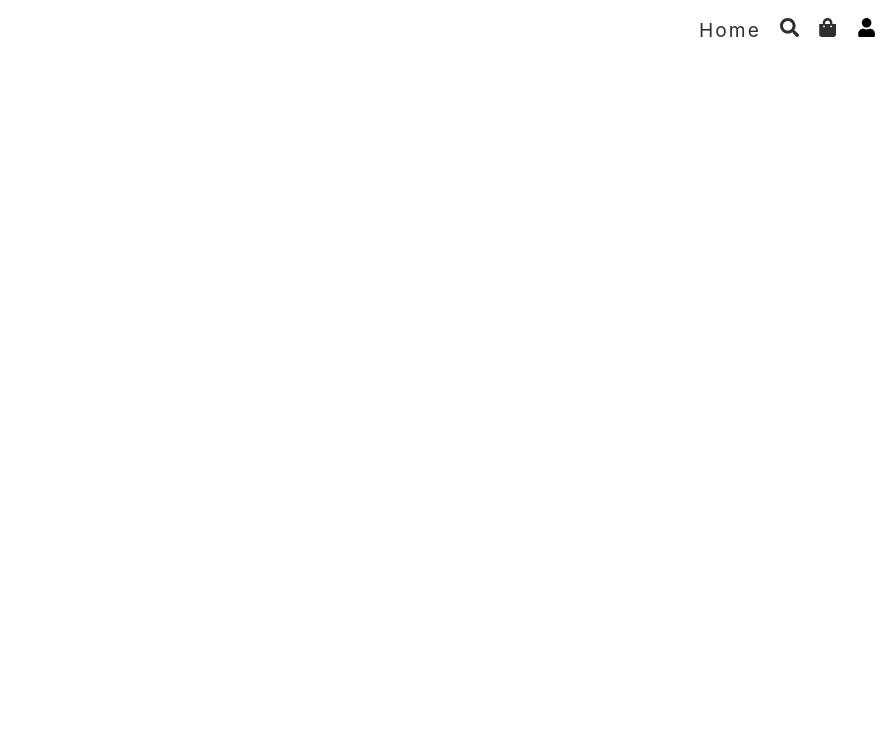
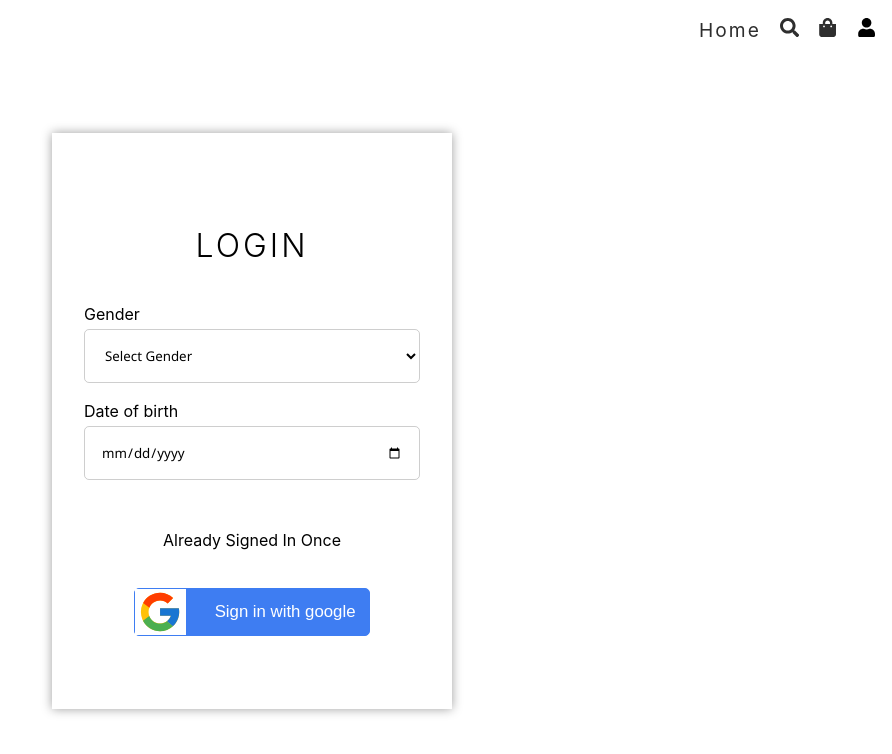
Before and after one commit to TheMikeKaisen/Eco, a React (Vite) app in the folder eco-frontend/: page /login in a window 1280 px wide. Before the commit this address had no page. Shown: the top 754 px of the page, without its empty margins (388-1280 px from the left). Built offline with nearby package versions, Linux system fonts and the light colour scheme.

Commit message:
complete login ui

```diff
--- a/eco-frontend/src/App.tsx
+++ b/eco-frontend/src/App.tsx
@@ -8,6 +8,7 @@
 const Search = lazy(() => import("./pages/Search"));
 const Cart = lazy(() => import("./pages/Cart"));
 const Shipping = lazy(() => import("./pages/Shipping"));
+const Login = lazy(() => import("./pages/login"));
 
 // admin dashboards
 const Dashboard = lazy(() => import("./pages/admin/dashboard"));
@@ -39,6 +40,11 @@
           <Route path="/" element={<Home />} />
           <Route path="/search" element={<Search />} />
           <Route path="/cart" element={<Cart />} />
+
+
+          {/* login route */}
+          <Route path="/login" element={<Login />} />
+
 
 
           {/* Logged in user routes. */}
--- /dev/null
+++ b/eco-frontend/src/pages/Login.tsx
@@ -0,0 +1,41 @@
+import React, { useState } from "react";
+import { FcGoogle } from "react-icons/fc";
+
+const Login = () => {
+  const [gender, setGender] = useState<string>("");
+  const [date, setDate] = useState<string>("");
+  return (
+    <div className="login">
+      <main>
+        <h1 className="heading">Login</h1>
+
+        <div>
+          <label htmlFor="">Gender</label>
+          <select value={gender} onChange={(e) => setGender(e.target.value)}>
+            <option value="">Select Gender</option>
+            <option value="">Male</option>
+            <option value="">Female</option>
+          </select>
+        </div>
+
+        <div>
+          <label htmlFor="">Date of birth</label>
+          <input
+            type="date"
+            value={date}
+            onChange={(e) => setDate(e.target.value)}
+          />
+        </div>
+
+        <div>
+            <p>Already Signed In Once</p>
+            <button>
+                <FcGoogle /><span>Sign in with google</span>
+            </button>
+        </div>
+      </main>
+    </div>
+  );
+};
+
+export default Login;
--- /dev/null
+++ b/eco-frontend/src/styles/_login.scss
@@ -0,0 +1,50 @@
+.login {
+    height: 90vh;
+    @include flex(column);
+
+    > main {
+      width: 100%;
+      height: 80%;
+      max-width: 400px;
+      padding: 2rem;
+      @include baseShadow;
+      @include flex(column, center, stretch);
+      > div {
+        width: 100%;
+        @include flex(column, flex-start, stretch, 0.2rem);
+        > input,
+        > select {
+          @include inputStyle;
+          border: 1px solid rgba(162, 162, 162, 0.53);
+          border-radius: 5px;
+          font-family: "Segoe UI", Tahoma, Geneva, Verdana, sans-serif;
+        }
+
+        > p {
+          text-align: center;
+          margin: 2rem;
+        }
+
+        button {
+          width: 70%;
+          margin: auto;
+          height: 3rem;
+          @include btn(unset, rgb(62, 125, 242), white);
+          @include flex;
+          border: 1px solid rgb(62, 125, 242);
+          border-radius: 5px;
+          font-size: 1.05rem;
+          > svg {
+            background-color: white;
+            width: 30%;
+            height: 100%;
+          }
+
+          > span {
+            width: 100%;
+            text-align: center;
+          }
+        }
+      }
+    }
+  }
--- a/eco-frontend/src/styles/app.scss
+++ b/eco-frontend/src/styles/app.scss
@@ -41,7 +41,7 @@
   @import "home";
   @import "cart";
   @import "shipping";
-
+  @import "login";
   @import "admin-styles/dashboard";
   @import "admin-styles/products";
   @import "admin-styles/chart";
@@ -90,6 +90,12 @@
         }
 
     }
+}
+
+.heading{
+  @include heading;
+  margin: 1rem 0;
+  text-align: center;
 }
 
 
```
